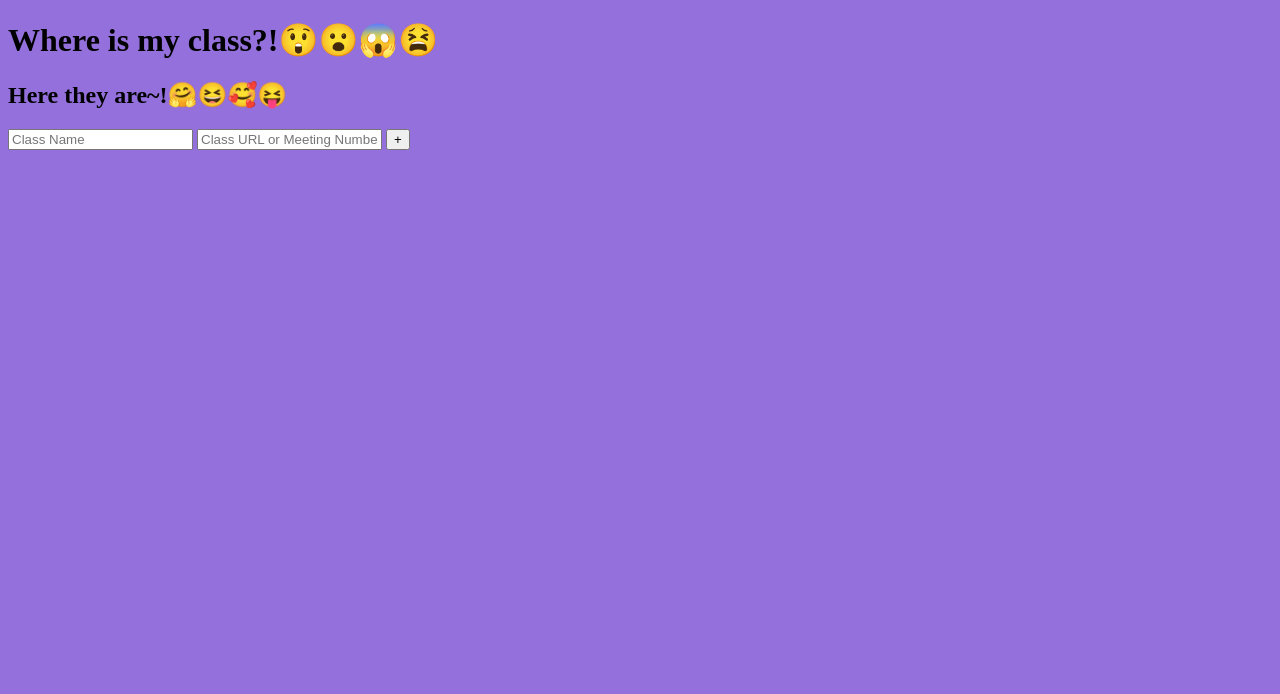
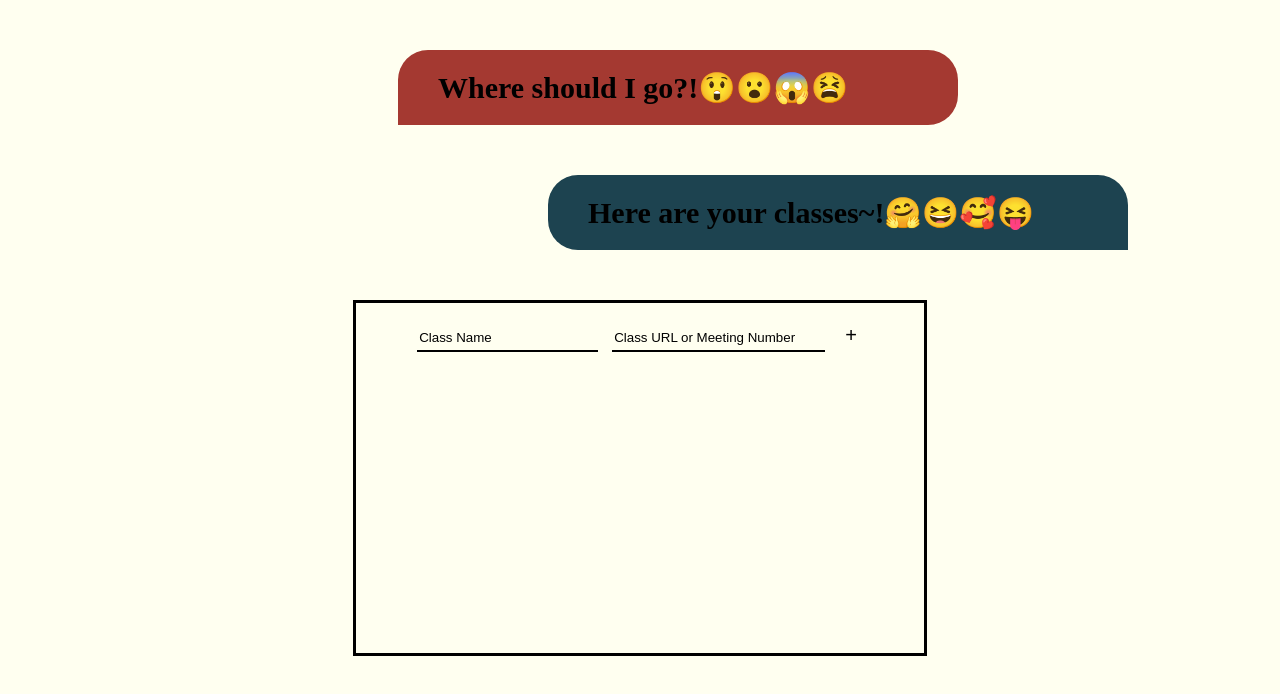
Before and after one commit to hanslelee/myclasses, a plain HTML site: page index.html in a window 1280 px wide. Drawn offline with Linux system fonts and the light colour scheme.

Commit message:
index.css

```diff
--- a/classList.js
+++ b/classList.js
@@ -26,13 +26,13 @@ function saveClasses() {
 function paintClass(name, address) {
     const li = document.createElement("li");
     const delBtn = document.createElement("button");
-    const span = document.createElement("a");
+    const link = document.createElement("a");
     const newId = classes.length + 1;
     delBtn.innerText="delete";
     delBtn.addEventListener("click", deleteClass);
-    span.innerText=name;
-    span.setAttribute('href',address);
-    li.appendChild(span);
+    link.innerText="💕  "+name;
+    link.setAttribute('href',address);
+    li.appendChild(link);
     li.appendChild(delBtn);
     li.id = newId;
     classList.appendChild(li);
--- a/index.css
+++ b/index.css
@@ -1,3 +1,90 @@
 body {
-    background-color: mediumpurple;
+    background-color: ivory;
 }
+
+.greetings {
+    display: flex;
+    width:500px;
+    padding: 0 20px 0 40px;
+    border-radius: 30px;
+    border-bottom-left-radius: 0px;
+    margin: 50px 390px 50px ;
+    text-align: center;
+    background-color: #A43931;
+    font-size: 15px;
+}
+
+#here {
+    display: flex;
+    flex-direction: column;
+    justify-content: center;
+    align-items: center;
+}
+.answer {
+    display: flex;
+    width:520px;
+    padding: 0 20px 0 40px;
+    border-radius: 30px;
+    border-bottom-right-radius: 0px;
+    margin: 0px 0px 50px 540px;
+    text-align: center;
+    font-size: 15px;
+    background-color: #1D4350;
+
+}
+.formAndList{
+    display:flex;
+    flex-direction: column;
+
+    align-items: center;
+    width:45%;
+    height:350px;
+    border:solid 3px black;
+}
+.classForm {
+    margin-top: 20px;
+
+}
+.className, .classAddress {
+    background-color:rgba(0,0,0,0);
+    border:none;
+    border-bottom: black solid 2px ;
+    padding-bottom: 5px;
+}
+.classAddress {
+    margin:0 10px;
+}
+.className::placeholder, .classAddress::placeholder {
+    color:black;
+}
+.classForm button {
+    background-color: rgba(0,0,0,0);
+    border:none;
+    font-size: 20px;
+    color: black;
+}
+.classList {
+    display:flex;
+    flex-direction: column;
+    justify-content: space-between;
+    align-items: center;
+}
+.classList li{
+    width:300px;
+    margin:5px;
+    list-style-type: none;
+    display:flex;
+
+    justify-content: space-between;
+}
+.classList a {
+    text-decoration: none;
+    color:black;
+}
+.classList button {
+    background-color: rgba(0,0,0,0);
+    border: solid 2px black;
+    border-radius: 10%;
+    font-size: 15px;
+    margin-left: 50px;
+}
--- a/index.html
+++ b/index.html
@@ -8,16 +8,19 @@
 </head>
 <body>
     <div class="greetings">
-        <h1>Where is my class?!😲😮😱😫</h1>
+        <h1>Where should I go?!😲😮😱😫</h1>
     </div>
+    <div class="answer">
+            <h1>Here are your classes~!🤗😆🥰😝</h1>
+        </div>
+    <div id="here">
 
-    <div class="js-class">
-        <h2>Here they are~!🤗😆🥰😝</h2>
         <!--플러스 버튼 누르면 폼 생기는 걸로 할지 고민-->
         <!--  + - 평소엔 이 버튼 두개만 놓고 +누르면 폼 생겨서 추가, - 누르면 클래스 옆에 다 - 버튼 생겨서 삭제할 수 있게-->
+        <div class="formAndList">
         <form class="js-classForm classForm">
-            <input class="js-className" type="text" placeholder="Class Name"/>
-            <input class="js-classAddress" type="text" placeholder="Class URL or Meeting Number"/>
+            <input class="js-className className" type="text" placeholder="Class Name"/>
+            <input class="js-classAddress classAddress" type="text" size="24" placeholder="Class URL or Meeting Number"/>
            <!--
             <label><input class="classFlatform" type="radio" name = "flatForm" value="webex">Webex</label>
             <label><input class="classFlatform" type="radio" name = "flatForm" value="zoom">Zooom</label>
@@ -25,9 +28,10 @@
             <button type="submit">+</button>
         </form>
 
-        <ul class="js-classList">
+        <ul class="js-classList classList">
 
         </ul>
+        </div>
     </div>
     <div class="zoom">
 
```
